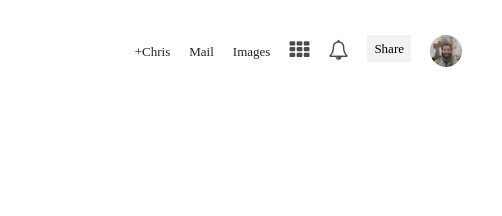
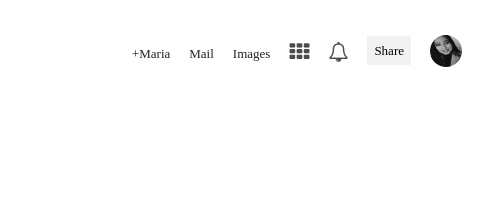
Before and after one commit to m21elias/First.github.io, a plain HTML site: page index.html in a window 1280 px wide. Shown: the top 216 px of the page, 778-1280 px from the left. Drawn offline with Linux system fonts and the light colour scheme.

Commit message:
first commit

```diff
--- a/index.html
+++ b/index.html
@@ -5,7 +5,7 @@
 		<!-- title -->
 		<title>Google Replica</title>
 			<!-- favIcon -->
-		<link rel="icon" href="img/favicon.ico">
+		<link rel="icon" href="img/google.png">
 		<!-- font awesome -->
 		<link rel="stylesheet" href="https://maxcdn.bootstrapcdn.com/font-awesome/4.1.0/css/font-awesome.min.css">
 		</li>
@@ -17,7 +17,7 @@
 		<!-- top section -->
 		<ul class="nav">
 			<li>
-				<a href="https://www.google.com/"> +Chris</a>
+				<a href="https://www.google.com/"> +Maria</a>
 			</li>
 			<li>
 				<a href="https://mail.google.com/mail/?tab=wm">Mail</a>
@@ -37,7 +37,7 @@
 				<span class="share">Share</span>
 			</li>
 			<li>
-				<img class="profile_img" src="img/chris3.jpg" alt="prfile picture">
+				<img class="profile_img" src="img/selfie.jpg" alt="prfile picture">
 			</li>
 		</ul>
 	<!-- middle section of page search box -->
--- a/styles.css
+++ b/styles.css
@@ -25,7 +25,6 @@ ul.nav li{
 	vertical-align: bottom;
 	margin:5px 5px 0 0;
 	font-size: 13px;
-	font-family: FontAwesome;
 }
 div.fa{
 	font-size: 20px;
@@ -99,6 +98,7 @@ div.buttons button:hover{
 	box-shadow: 0 1px 1px rgba (0,0,0,0.1);
 	color: #333333
 }
+
 /*bottom section*/
 
 div.bottom{
```
Also changed, not shown: img/selfie.jpg (added), 1 other file.
